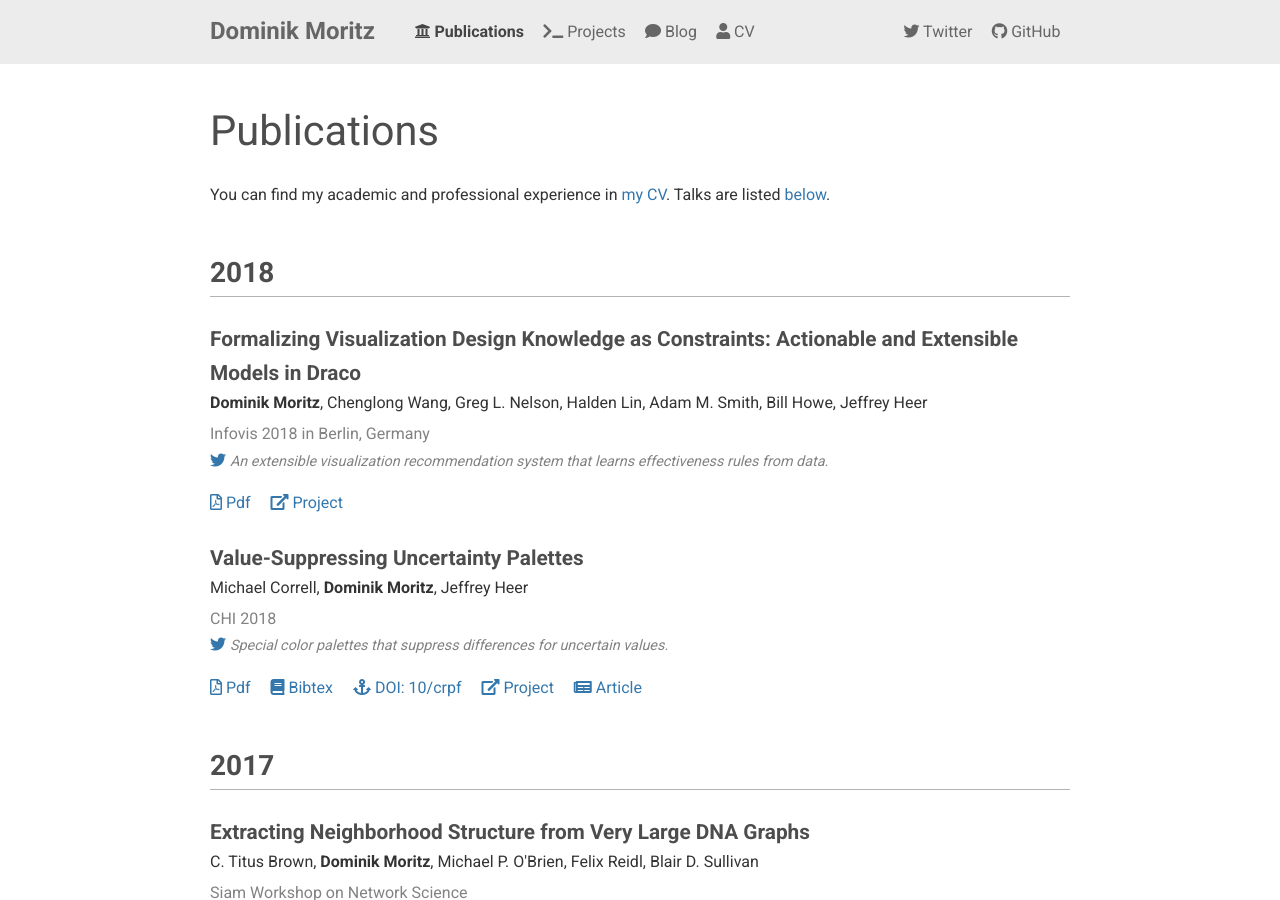
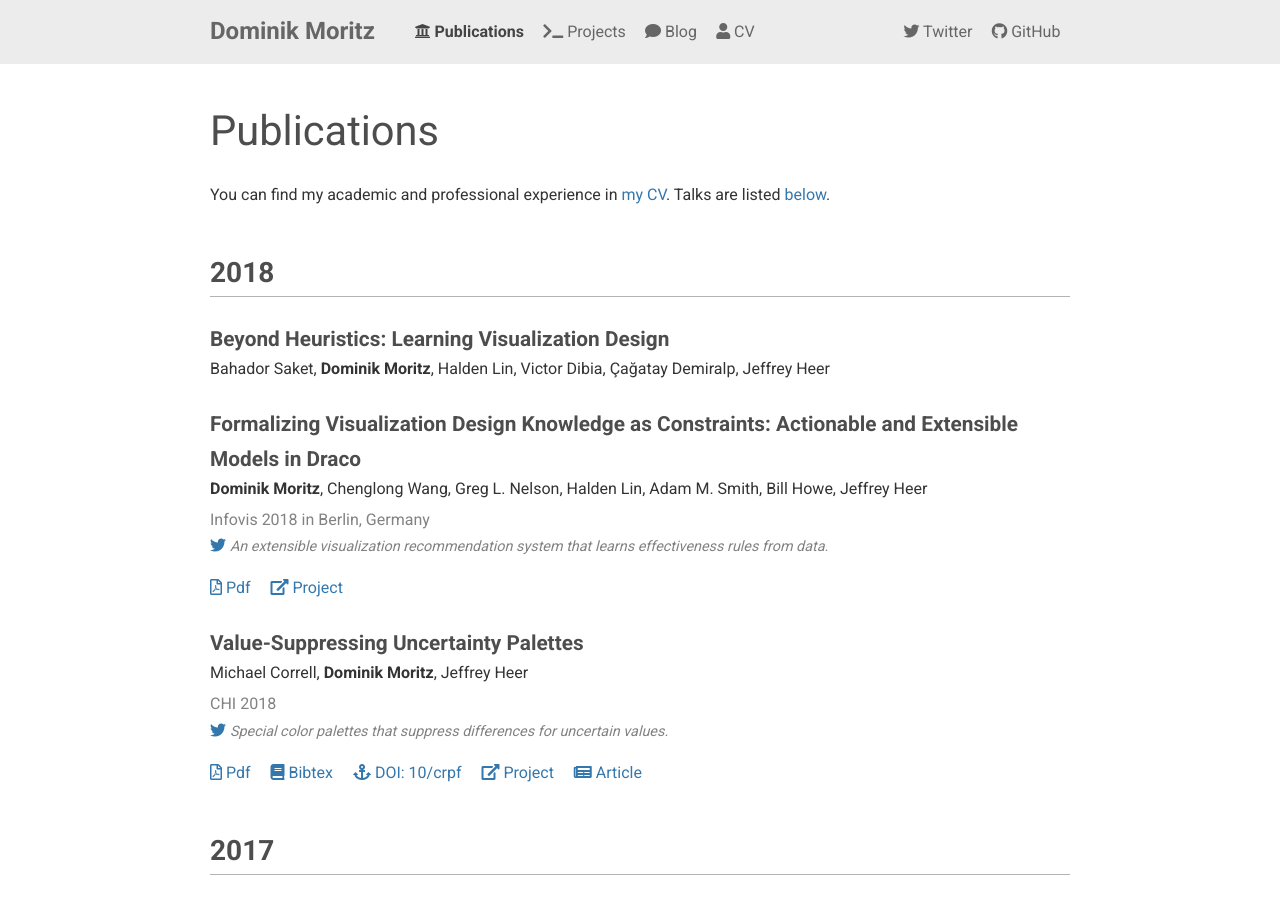
Before and after one commit to domoritz/domoritz.github.io, a Jekyll site: the page built from publications.md, in a window 1280 px wide and 900 px high. Built offline with Jekyll 4.4.1, drawn with Linux system fonts in a browser that asks for light colours; nearby versions of some CDN libraries.

Commit message:
Add vis ml paper

```diff
--- a/_data/publications.yml
+++ b/_data/publications.yml
@@ -1,3 +1,13 @@
+- title: "Beyond Heuristics: Learning Visualization Design"
+  year: 2018
+  authors:
+    - Bahador Saket
+    - Dominik Moritz
+    - Halden Lin
+    - Victor Dibia
+    - Çağatay Demiralp
+    - Jeffrey Heer
+
 - title: "Formalizing Visualization Design Knowledge as Constraints: Actionable and Extensible Models in Draco"
   year: 2018
   authors:
```
